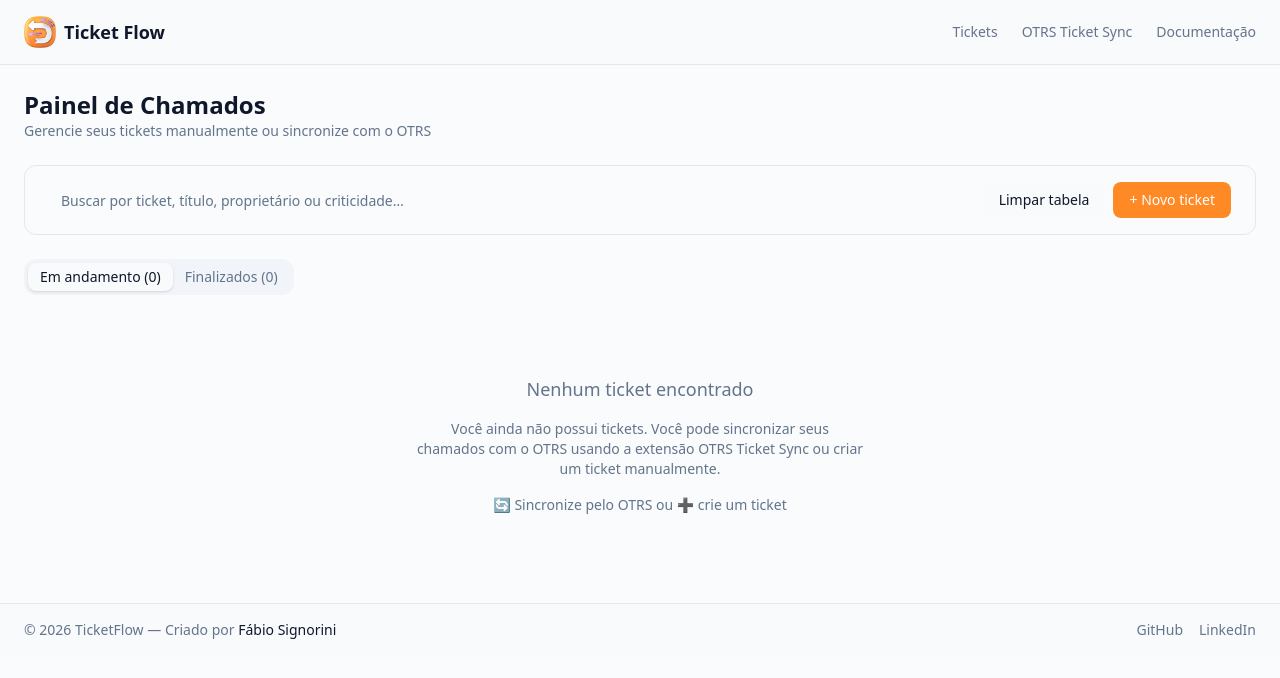
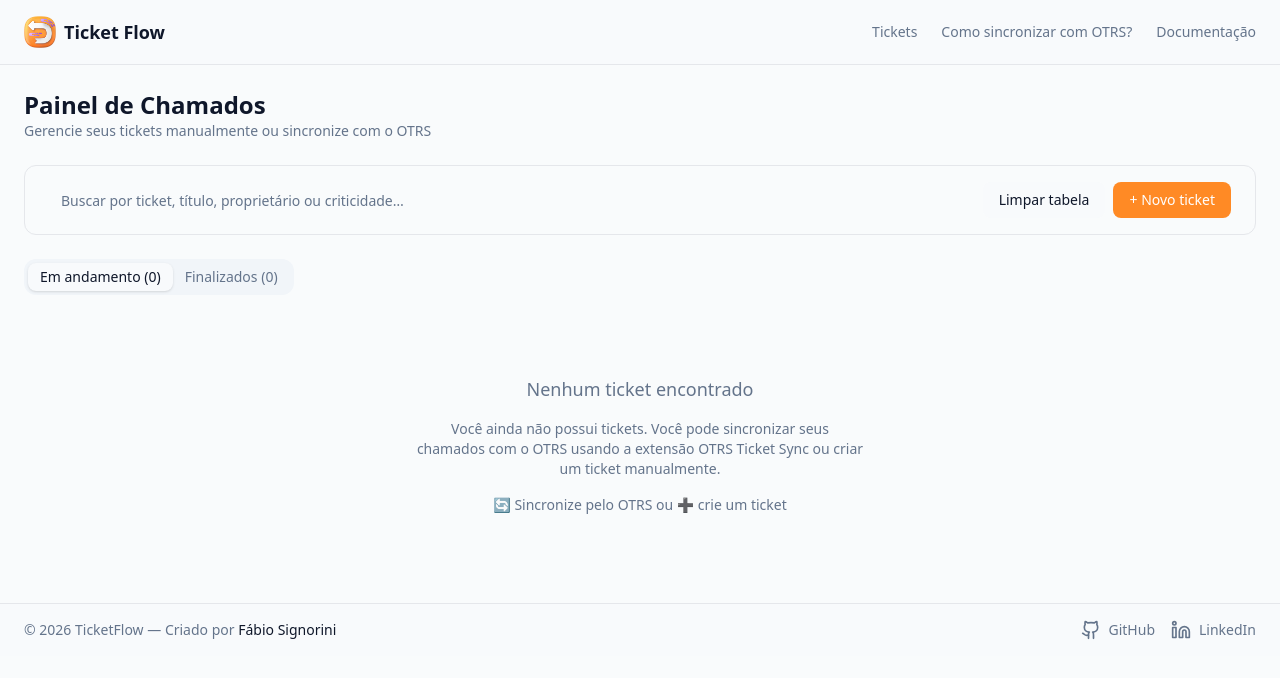
Before and after one commit to FabioSigF/ticketflow, a Next.js app: page / in a window 1280 px wide. Shown: the top 678 px of the page. Built offline with nearby package versions, Linux system fonts and the light colour scheme.

Commit message:
feat(ui): improve layout and orts-ticket-sync page semantics with visual and copy updates

```diff
--- a/app/layout.tsx
+++ b/app/layout.tsx
@@ -2,6 +2,7 @@ import type { Metadata } from "next";
 import "./globals.css";
 import Link from "next/link";
 import Image from "next/image";
+import { Github, Linkedin } from "lucide-react";
 
 export const metadata: Metadata = {
   title: "TicketFlow",
@@ -48,7 +49,7 @@ export default function RootLayout({
                 href="/otrs-ticket-sync"
                 className="hover:text-foreground transition"
               >
-                OTRS Ticket Sync
+                Como sincronizar com OTRS?
               </Link>
               <Link
                 href="https://github.com/FabioSigF/ticketflow"
@@ -78,17 +79,20 @@ export default function RootLayout({
                 href="https://github.com/FabioSigF"
                 target="_blank"
                 rel="noopener noreferrer"
-                className="hover:text-foreground transition"
+                className="flex items-center gap-2 hover:text-foreground transition"
               >
-                GitHub
+                <Github className="w-5 h-5" />
+                <span>GitHub</span>
               </a>
+
               <a
                 href="https://www.linkedin.com/in/fabio-signorini/"
                 target="_blank"
                 rel="noopener noreferrer"
-                className="hover:text-foreground transition"
+                className="flex items-center gap-2 hover:text-foreground transition"
               >
-                LinkedIn
+                <Linkedin className="w-5 h-5" />
+                <span>LinkedIn</span>
               </a>
             </div>
           </div>
--- a/app/otrs-ticket-sync/page.tsx
+++ b/app/otrs-ticket-sync/page.tsx
@@ -95,7 +95,7 @@ export default function OtrsTicketSyncPage() {
       <section className="space-y-4">
         <h2 className="text-xl font-semibold">3. Acessar o OTRS</h2>
         <p>
-          Entre normalmente no sistema OTRS e abra a fila de tickets Bloqueados.
+          Entre normalmente no sistema OTRS e abra a fila de tickets <strong>Meus Chamados Bloqueados</strong>.
         </p>
         <Image
           src="/images/tutorial/step3.png"
@@ -140,8 +140,7 @@ export default function OtrsTicketSyncPage() {
       <section className="space-y-4">
         <h2 className="text-xl font-semibold">5. Conferir os tickets</h2>
         <p>
-          Após a sincronização, seus tickets aparecerão automaticamente na fila{" "}
-          <strong>Em andamento</strong> do Ticket Flow. Tickets duplicados serão
+          Após a sincronização, seus tickets aparecerão automaticamente na fila <strong>Em andamento</strong> do Ticket Flow. Tickets duplicados serão
           atualizados automaticamente.
         </p>
         <p>Agora já está tudo pronto para você começar a usar o Ticket Flow!</p>
```
